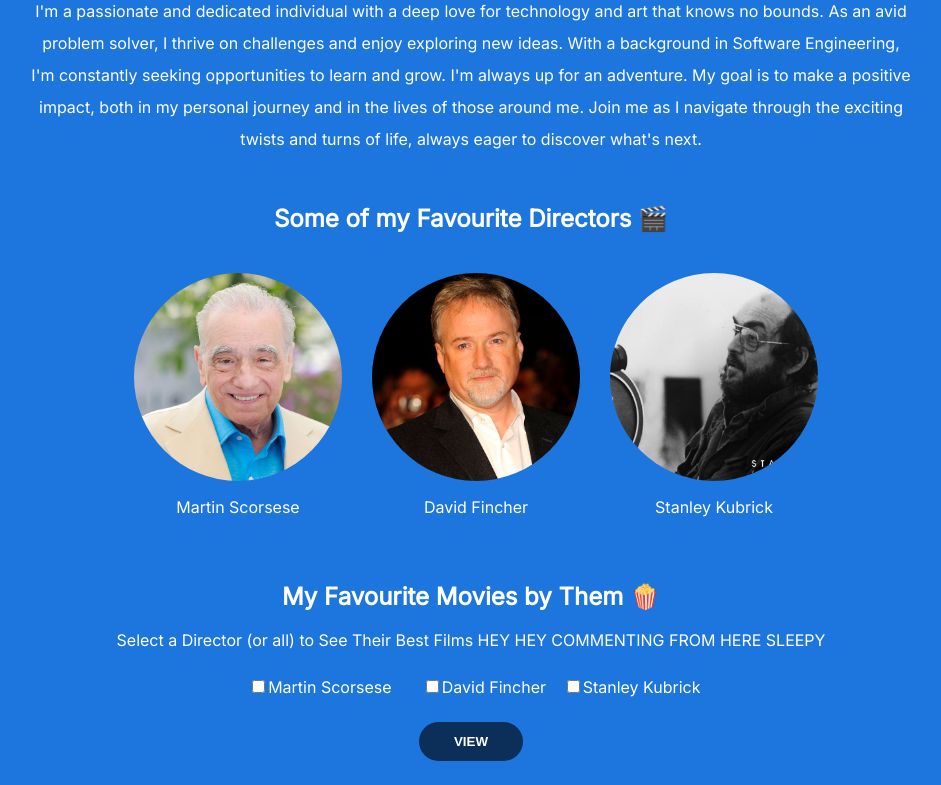
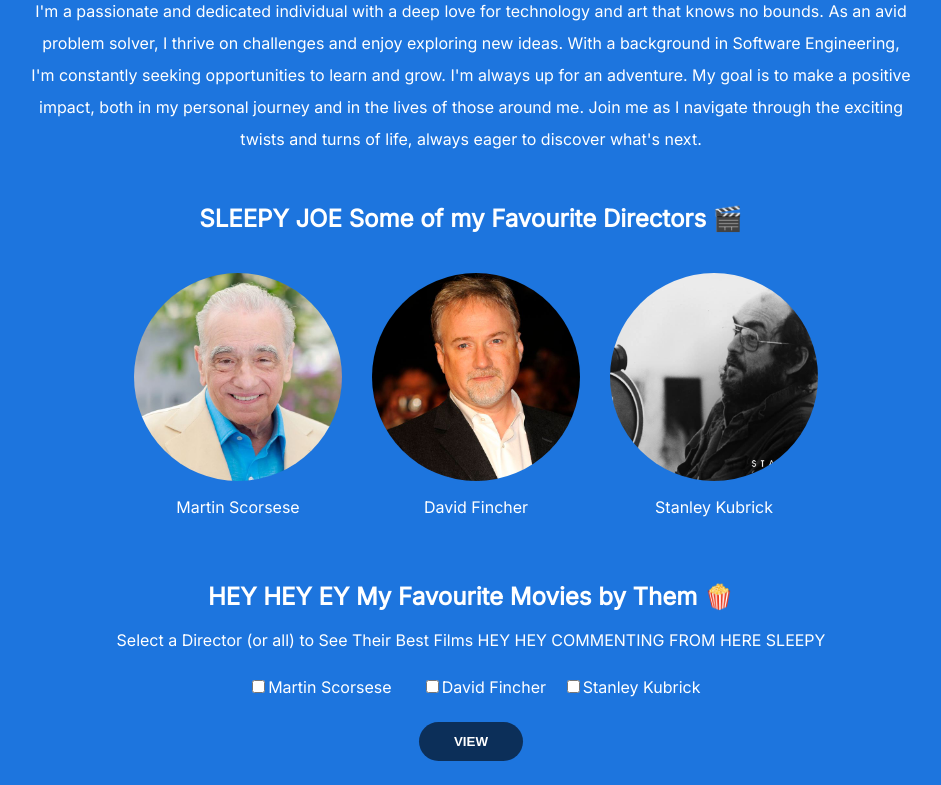
Before and after one commit to Dawoud-Husain/Course-Tree-Generator, a PHP site: page /html/hasen/index.php in a window 1280 px wide. Shown: the part 440-1225 px from the top of the page, without its empty margins (169-1110 px from the left). Run offline with PHP 8.4, Linux system fonts and the light colour scheme.

Commit message:
joe biden

```diff
--- a/html/hasen/index.php
+++ b/html/hasen/index.php
@@ -8,8 +8,8 @@
 <?php
     $name = "UPATED THIS COMMENT Hi, I am Hasen, nice to meet you! 100👋";
     $aboutMe = "<p style=\"line-height: 2.0;\">I'm a passionate and dedicated individual with a deep love for technology and art that knows no bounds. As an avid problem solver, I thrive on challenges and enjoy exploring new ideas. With a background in Software Engineering, I'm constantly seeking opportunities to learn and grow. I'm always up for an adventure. My goal is to make a positive impact, both in my personal journey and in the lives of those around me. Join me as I navigate through the exciting twists and turns of life, always eager to discover what's next.</p>";
-    $directors = "Some of my Favourite Directors 🎬";
-    $movies = "My Favourite Movies by Them 🍿";
+    $directors = "SLEEPY JOE Some of my Favourite Directors 🎬";
+    $movies = "HEY HEY EY My Favourite Movies by Them 🍿";
     $desc = "Select a Director (or all) to See Their Best Films HEY HEY COMMENTING FROM HERE SLEEPY";
     $spacing = "<br>"
 
```
